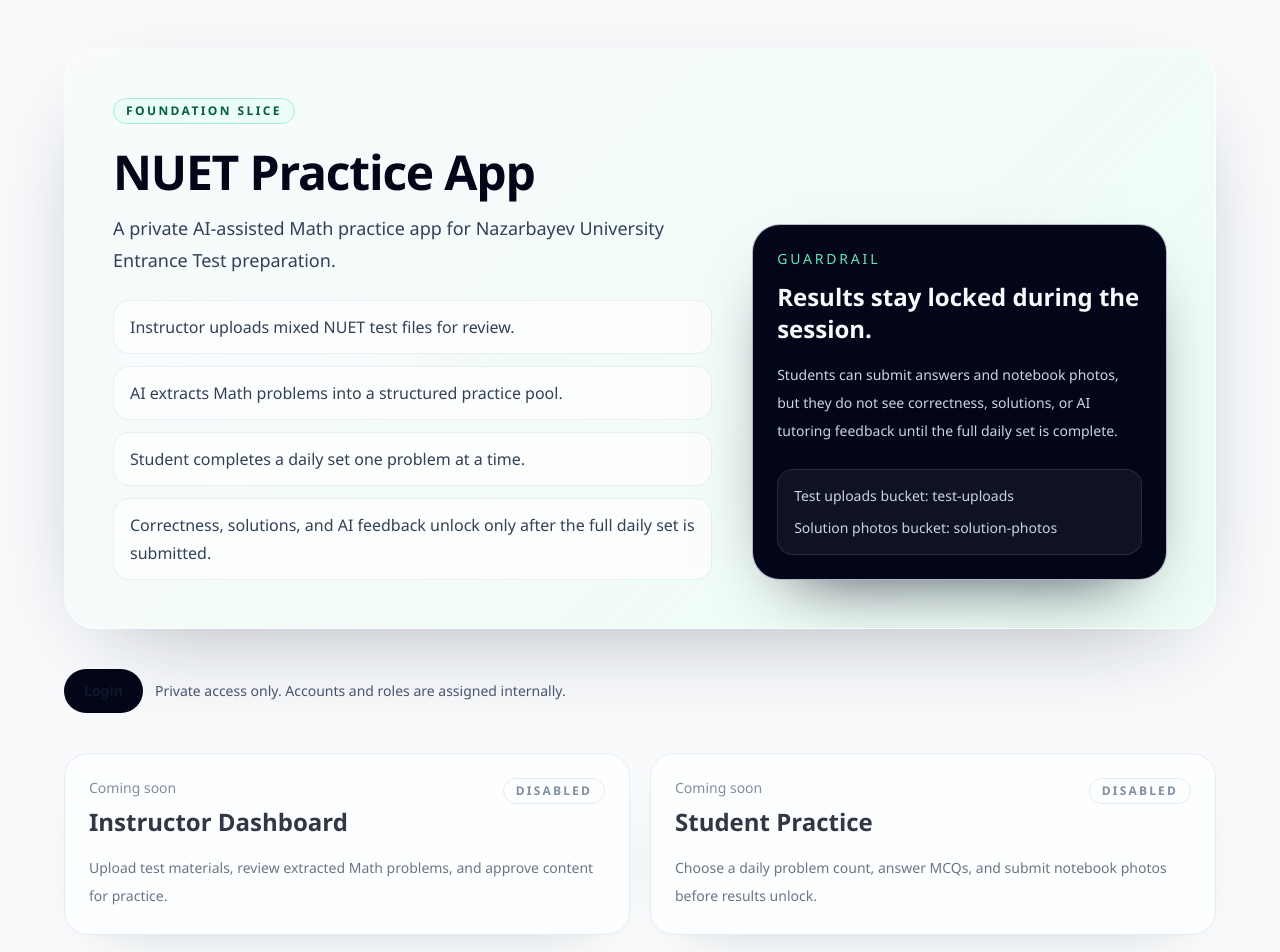
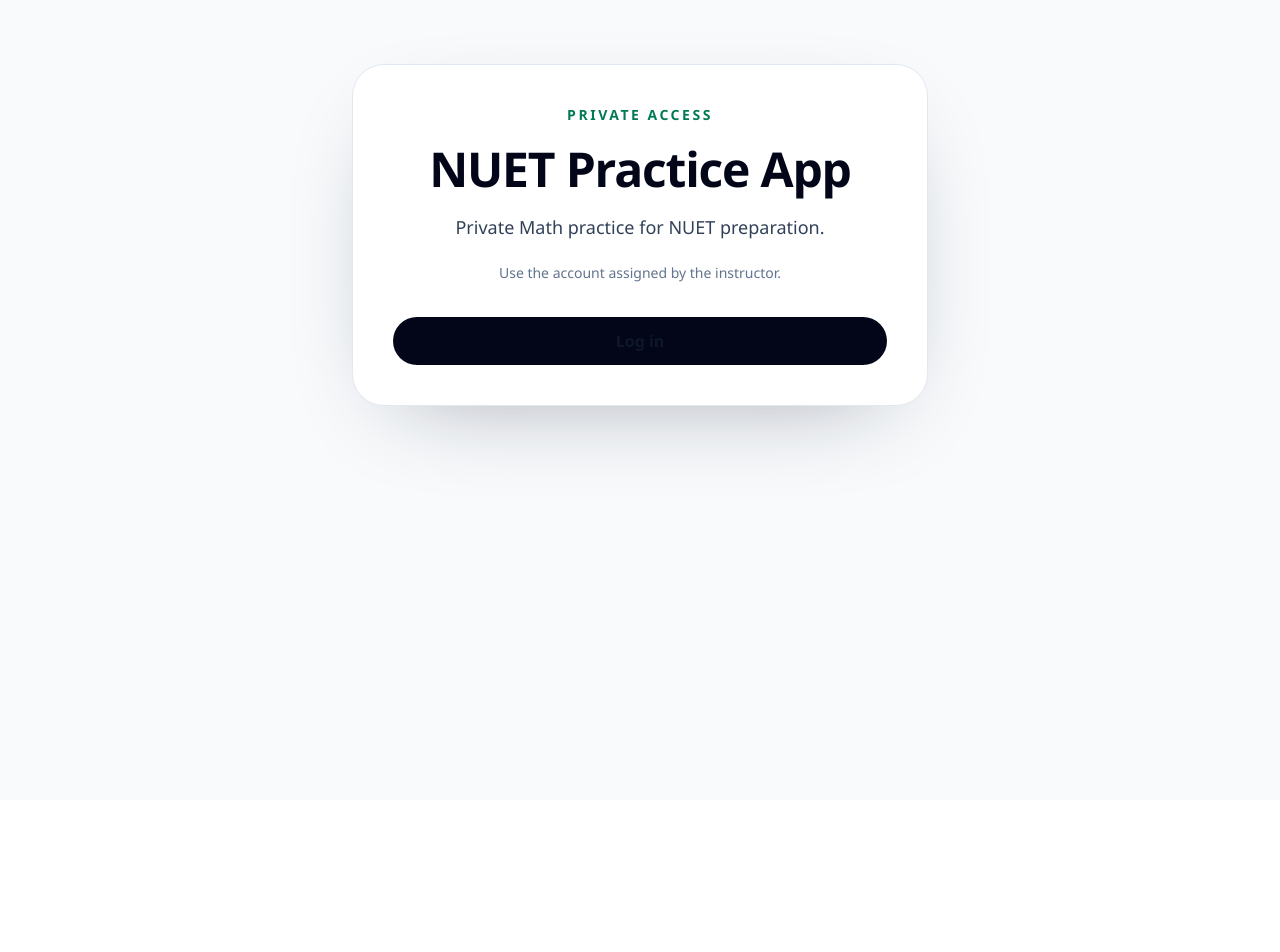
Before and after one commit to baqdauletd/nuet-practice-app, a Next.js app: page / in a window 1280 px wide. Shown: the top 952 px of the page. After the commit the page ends 800 px from the top, so only its background shows below. Built offline with nearby package versions, Linux system fonts and the light colour scheme.

Commit message:
change welcome page

```diff
--- a/src/app/login/page.tsx
+++ b/src/app/login/page.tsx
@@ -54,34 +54,20 @@
 
   return (
     <main className="flex flex-1 items-center justify-center px-4 py-10 sm:px-6 sm:py-16">
-      <div className="grid w-full max-w-5xl gap-8 lg:grid-cols-[1.05fr_0.95fr]">
-        <section className="rounded-[2rem] border border-white/60 bg-[linear-gradient(135deg,rgba(248,250,252,0.96),rgba(236,253,245,0.96))] p-8 shadow-[0_30px_100px_-50px_rgba(15,23,42,0.45)] sm:p-10">
+      <section className="w-full max-w-md rounded-[2rem] border border-slate-200 bg-white p-8 shadow-[0_30px_100px_-50px_rgba(15,23,42,0.45)] sm:p-10">
+        <div className="mb-8 text-center">
           <p className="text-sm font-semibold tracking-[0.18em] text-emerald-700 uppercase">
             Private Access
           </p>
           <h1 className="mt-4 text-4xl font-semibold tracking-tight text-slate-950">
-            Sign in to {APP_NAME}
+            {APP_NAME}
           </h1>
-          <p className="mt-4 max-w-xl text-sm leading-7 text-slate-700">
-            Accounts are private. Sign in with your assigned email and password,
-            then the app will load your role from the `profiles` table and send
-            you to the correct dashboard.
+          <p className="mt-3 text-sm leading-7 text-slate-700">
+            Sign in with your assigned email and password to continue to your
+            practice workspace.
           </p>
-          <ul className="mt-8 grid gap-3 text-sm leading-7 text-slate-700">
-            <li className="rounded-2xl border border-slate-200/70 bg-white/70 px-4 py-3">
-              Instructor accounts will be routed to the instructor dashboard.
-            </li>
-            <li className="rounded-2xl border border-slate-200/70 bg-white/70 px-4 py-3">
-              Student accounts will be routed to the student practice area.
-            </li>
-            <li className="rounded-2xl border border-slate-200/70 bg-white/70 px-4 py-3">
-              If auth succeeds but no profile row exists, access stays blocked
-              until a profile is assigned.
-            </li>
-          </ul>
-        </section>
+        </div>
 
-        <section className="rounded-[2rem] border border-slate-200 bg-white p-8 shadow-[0_30px_100px_-50px_rgba(15,23,42,0.45)] sm:p-10">
         <form className="space-y-5" onSubmit={handleSubmit}>
           <div className="space-y-2">
             <label
@@ -124,17 +110,19 @@
             disabled={isPending}
             className="min-h-12 w-full rounded-full bg-slate-950 px-5 py-3 text-base font-semibold text-white transition hover:bg-slate-800 disabled:cursor-not-allowed disabled:bg-slate-500"
           >
-              {isPending ? "Signing in..." : "Sign in"}
+            {isPending ? "Signing in..." : "Log in"}
           </button>
 
           {errorMessage ? (
+            <div className="space-y-2">
               <div className="rounded-2xl border border-rose-200 bg-rose-50 px-4 py-3 text-sm leading-7 text-rose-700">
                 {errorMessage}
+              </div>
             </div>
           ) : null}
         </form>
 
-          <div className="mt-6 border-t border-slate-200 pt-6">
+        <div className="mt-6 border-t border-slate-200 pt-6 text-center">
           <Link
             href={ROUTES.home}
             className="text-sm font-medium text-slate-600 transition hover:text-slate-950"
@@ -143,7 +131,6 @@
           </Link>
         </div>
       </section>
-      </div>
     </main>
   );
 }
--- a/src/app/page.tsx
+++ b/src/app/page.tsx
@@ -1,123 +1,34 @@
 import Link from "next/link";
-import {
-  APP_NAME,
-  ROUTES,
-  TEST_UPLOADS_BUCKET,
-  SOLUTION_PHOTOS_BUCKET,
-} from "../lib/constants";
-
-const workflow = [
-  "Instructor uploads mixed NUET test files for review.",
-  "AI extracts Math problems into a structured practice pool.",
-  "Student completes a daily set one problem at a time.",
-  "Correctness, solutions, and AI feedback unlock only after the full daily set is submitted.",
-];
-
-const upcomingAreas = [
-  {
-    href: ROUTES.instructor,
-    title: "Instructor Dashboard",
-    description:
-      "Upload test materials, review extracted Math problems, and approve content for practice.",
-  },
-  {
-    href: ROUTES.student,
-    title: "Student Practice",
-    description:
-      "Choose a daily problem count, answer MCQs, and submit notebook photos before results unlock.",
-  },
-];
+import { APP_NAME, ROUTES } from "../lib/constants";
 
 export default function Home() {
   return (
-    <main className="flex flex-1 justify-center px-6 py-12 sm:px-8 lg:px-12">
-      <div className="flex w-full max-w-6xl flex-col gap-10">
-        <section className="overflow-hidden rounded-[2rem] border border-white/60 bg-[linear-gradient(135deg,rgba(248,250,252,0.96),rgba(236,253,245,0.96))] p-8 shadow-[0_30px_100px_-50px_rgba(15,23,42,0.45)] sm:p-12">
-          <div className="grid gap-10 lg:grid-cols-[1.3fr_0.9fr] lg:items-end">
-            <div className="space-y-6">
-              <span className="inline-flex rounded-full border border-emerald-200 bg-emerald-50 px-3 py-1 text-xs font-semibold tracking-[0.2em] text-emerald-800 uppercase">
-                Foundation Slice
-              </span>
-              <div className="space-y-4">
-                <h1 className="max-w-3xl text-4xl font-semibold tracking-tight text-slate-950 sm:text-5xl">
-                  {APP_NAME}
-                </h1>
-                <p className="max-w-2xl text-lg leading-8 text-slate-700">
-                  A private AI-assisted Math practice app for Nazarbayev
-                  University Entrance Test preparation.
-                </p>
-              </div>
-              <ul className="grid gap-3 text-sm leading-7 text-slate-700 sm:text-base">
-                {workflow.map((item) => (
-                  <li
-                    key={item}
-                    className="rounded-2xl border border-slate-200/70 bg-white/70 px-4 py-3"
-                  >
-                    {item}
-                  </li>
-                ))}
-              </ul>
-            </div>
+    <main className="flex flex-1 items-center justify-center px-4 py-10 sm:px-6 sm:py-16">
+      <section className="w-full max-w-xl rounded-[2rem] border border-slate-200 bg-white p-8 shadow-[0_30px_100px_-50px_rgba(15,23,42,0.45)] sm:p-10">
+        <div className="space-y-4 text-center sm:space-y-5">
+          <p className="text-sm font-semibold tracking-[0.18em] text-emerald-700 uppercase">
+            Private Access
+          </p>
+          <h1 className="text-4xl font-semibold tracking-tight text-slate-950 sm:text-5xl">
+            {APP_NAME}
+          </h1>
+          <p className="text-base leading-7 text-slate-700 sm:text-lg">
+            Private Math practice for NUET preparation.
+          </p>
+          <p className="text-sm leading-6 text-slate-500">
+            Use the account assigned by the instructor.
+          </p>
+        </div>
 
-            <aside className="rounded-[1.75rem] border border-slate-200/80 bg-slate-950 p-6 text-slate-50 shadow-[0_30px_70px_-40px_rgba(2,6,23,0.9)]">
-              <p className="text-sm font-medium tracking-[0.2em] text-emerald-300 uppercase">
-                Guardrail
-              </p>
-              <h2 className="mt-3 text-2xl font-semibold">
-                Results stay locked during the session.
-              </h2>
-              <p className="mt-4 text-sm leading-7 text-slate-300">
-                Students can submit answers and notebook photos, but they do not
-                see correctness, solutions, or AI tutoring feedback until the
-                full daily set is complete.
-              </p>
-              <div className="mt-6 grid gap-3 rounded-2xl border border-white/10 bg-white/5 p-4 text-sm text-slate-300">
-                <p>Test uploads bucket: {TEST_UPLOADS_BUCKET}</p>
-                <p>Solution photos bucket: {SOLUTION_PHOTOS_BUCKET}</p>
-              </div>
-            </aside>
-          </div>
-        </section>
-
-        <section className="flex flex-wrap items-center gap-3">
+        <div className="mt-8">
           <Link
             href={ROUTES.login}
-            className="rounded-full bg-slate-950 px-5 py-3 text-sm font-semibold text-white transition hover:bg-slate-800"
+            className="flex min-h-12 w-full items-center justify-center rounded-full bg-slate-950 px-5 py-3 text-base font-semibold text-white transition hover:bg-slate-800"
           >
-            Login
+            Log in
           </Link>
-          <p className="text-sm text-slate-600">
-            Private access only. Accounts and roles are assigned internally.
-          </p>
-        </section>
-
-        <section className="grid gap-5 md:grid-cols-2">
-          {upcomingAreas.map((area) => (
-            <Link
-              key={area.href}
-              href={area.href}
-              className="group rounded-[1.5rem] border border-slate-200 bg-white/90 p-6 opacity-80 shadow-[0_20px_60px_-45px_rgba(15,23,42,0.5)] transition hover:-translate-y-0.5 hover:opacity-100"
-            >
-              <div className="flex items-start justify-between gap-4">
-                <div>
-                  <p className="text-sm font-medium text-slate-500">
-                    Coming soon
-                  </p>
-                  <h2 className="mt-2 text-2xl font-semibold text-slate-950">
-                    {area.title}
-                  </h2>
-                </div>
-                <span className="rounded-full border border-slate-200 px-3 py-1 text-xs font-semibold tracking-[0.18em] text-slate-500 uppercase">
-                  Disabled
-                </span>
-              </div>
-              <p className="mt-4 text-sm leading-7 text-slate-600">
-                {area.description}
-              </p>
-            </Link>
-          ))}
-        </section>
-      </div>
+        </div>
+      </section>
     </main>
   );
 }
```
Lines whose indentation alone changed are shown as unchanged.
